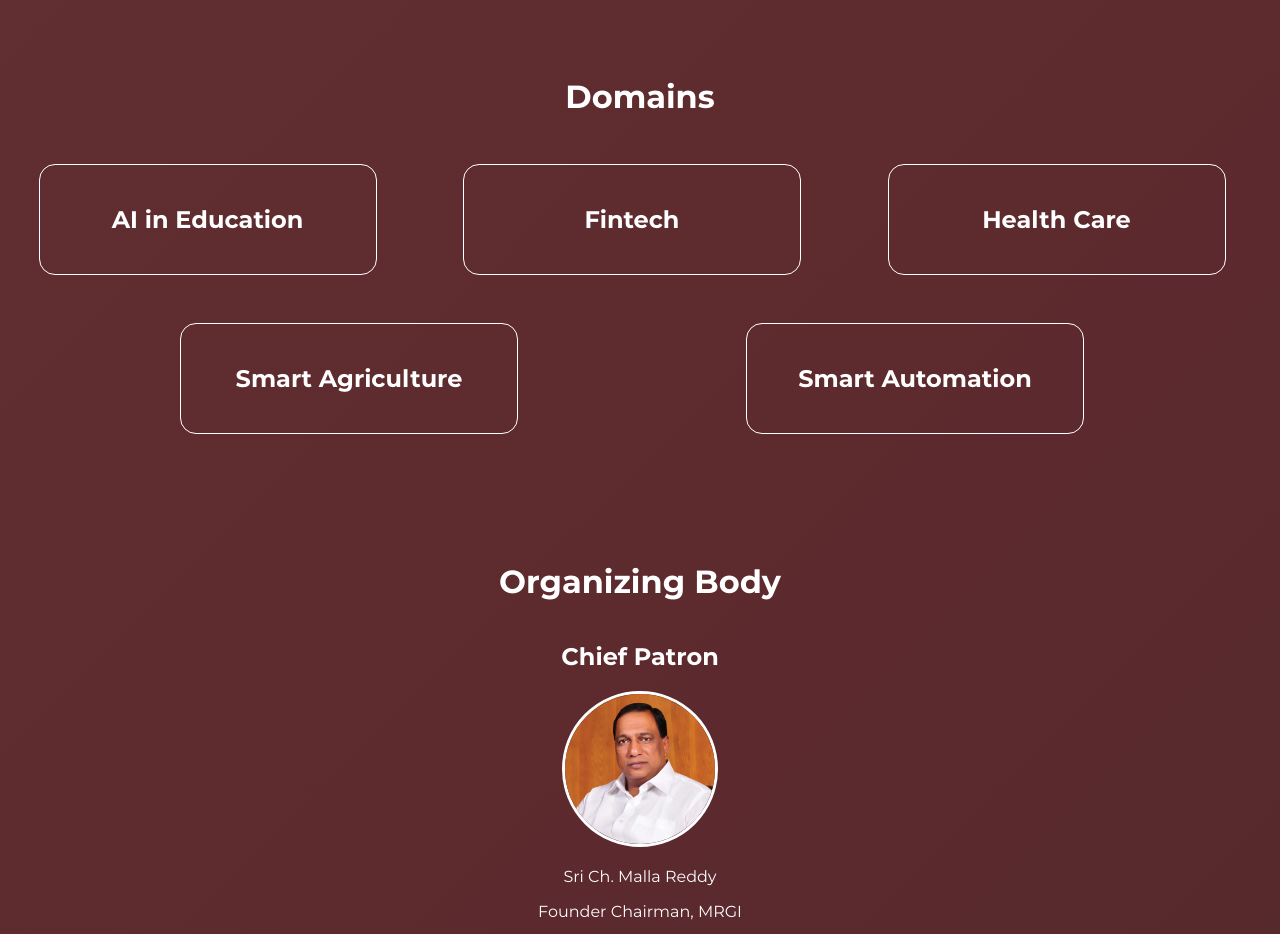
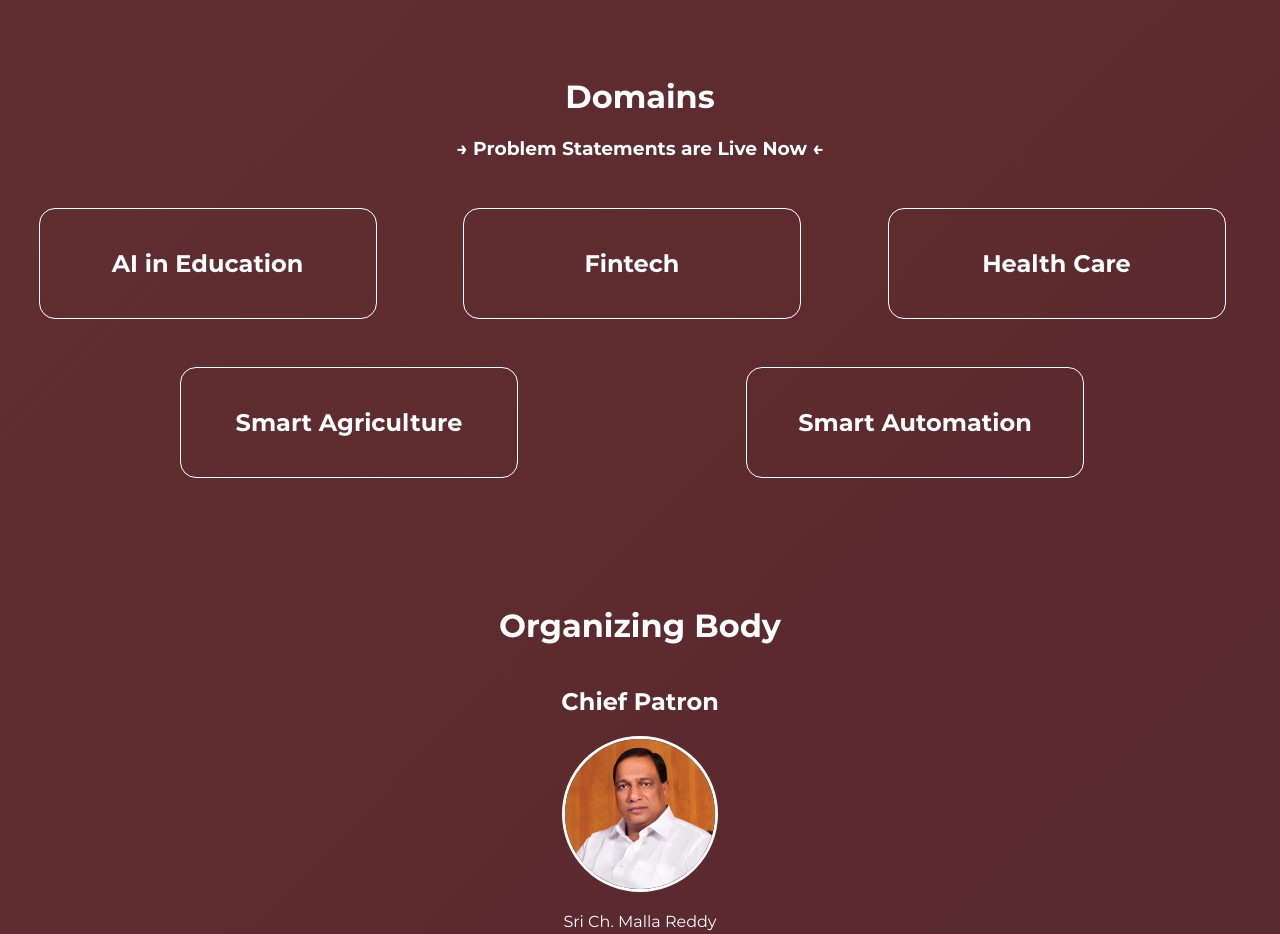
Before and after one commit to Abhinavtej/30HourHackathon, a React (Create React App) app: page / in a window 1280 px wide. Shown: the part 1500-2434 px from the top of the page. Built offline with nearby package versions, Linux system fonts and the light colour scheme.

Commit message:
Update 2

```diff
--- a/src/components/Domains.js
+++ b/src/components/Domains.js
@@ -12,9 +12,13 @@ function Domains() {
       </div>
     ));
   };
+  const ProblemStatements = () => {
+    window.location.href = "#";
+  };
   return (
     <div className='App-domains'>
         <h1>Domains</h1>
+        <h3 onClick={ProblemStatements}>&rarr; Problem Statements are Live Now &larr;</h3>
         <div className="cards">
           {renderProductCards()}
         </div>
--- a/src/components/css/Domains.css
+++ b/src/components/css/Domains.css
@@ -39,6 +39,12 @@
     margin-bottom: 7em;
 }
 
+.App-domains h3 {
+    color: #fff;
+    text-align: center;
+    cursor: pointer;
+}
+
 @media screen and (max-width: 768px) {
     .App-domains li {
         padding: 0 2em;
```
Also changed, not shown: src/test.js (deleted, +0 -12 lines).
